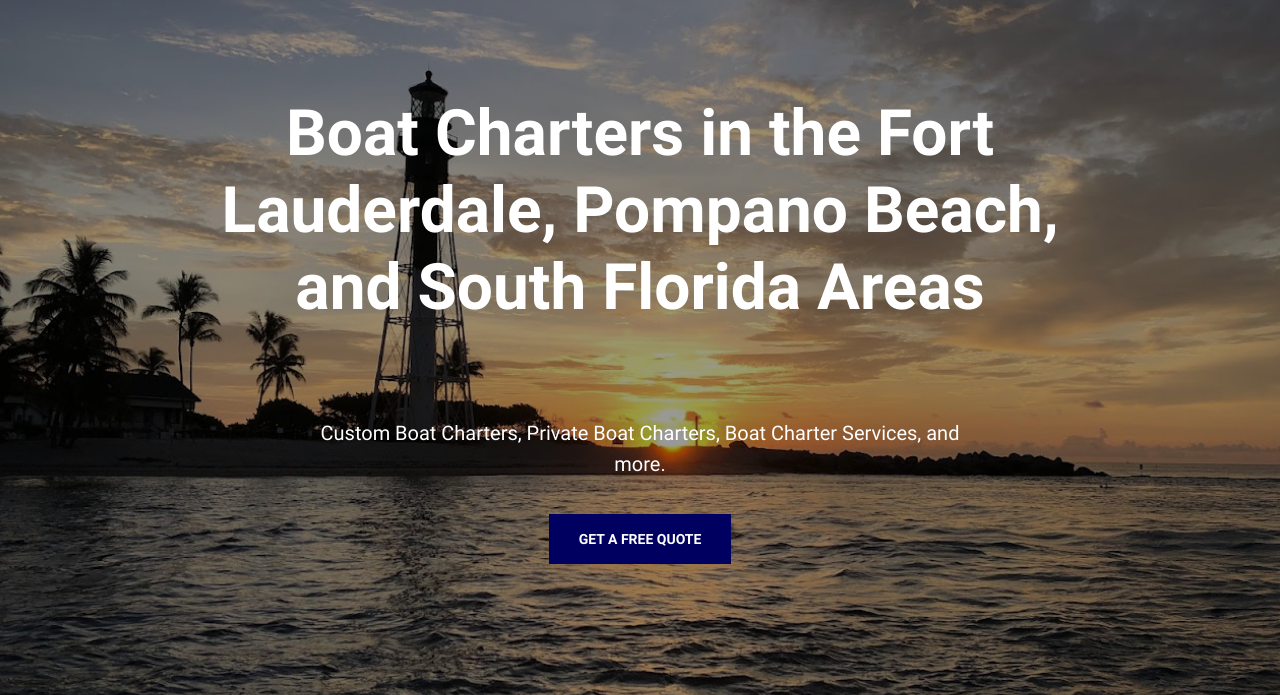
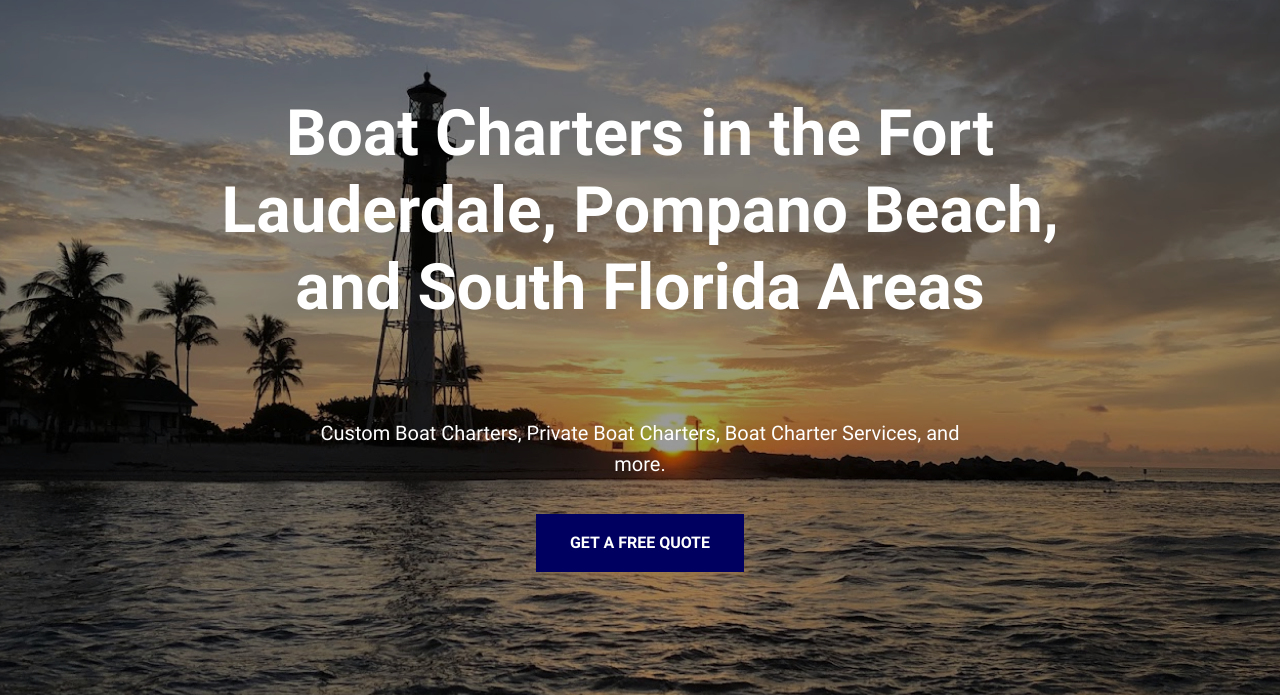
Before and after one commit to ksom10/YachtingEveryday, a plain HTML site: page index.html in a window 1280 px wide. Shown: the part 105-800 px from the top of the page. Drawn offline with Linux system fonts and the light colour scheme.

Commit message:
Button fix???
Maybe Mybe Maybe

```diff
--- a/css/root.less
+++ b/css/root.less
@@ -97,7 +97,7 @@
 
     // Buttons
     .button-solid {
-        font-size: 14/16em;
+        font-size: 16/16em;
         font-weight: bold;
         text-transform: uppercase;
         text-decoration: none;
```
Also changed, not shown: css/root.css.
